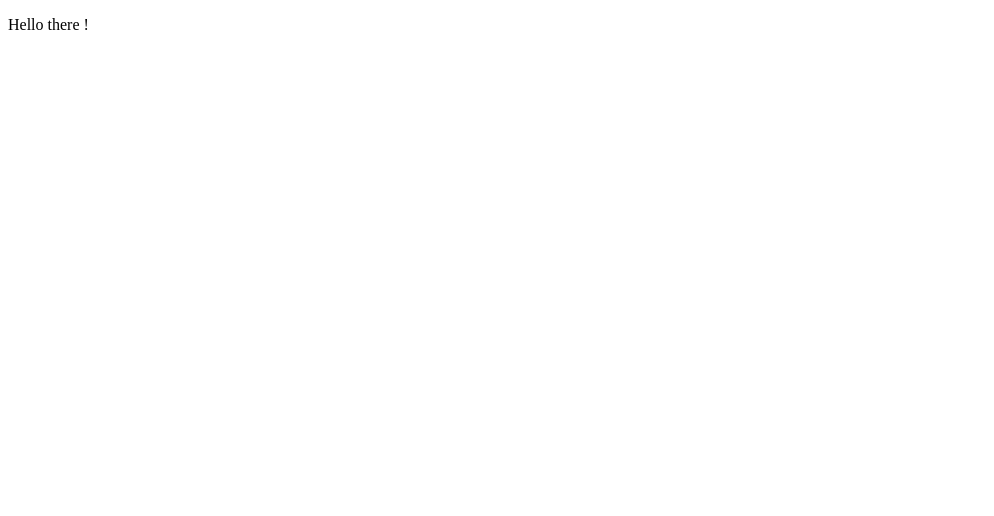
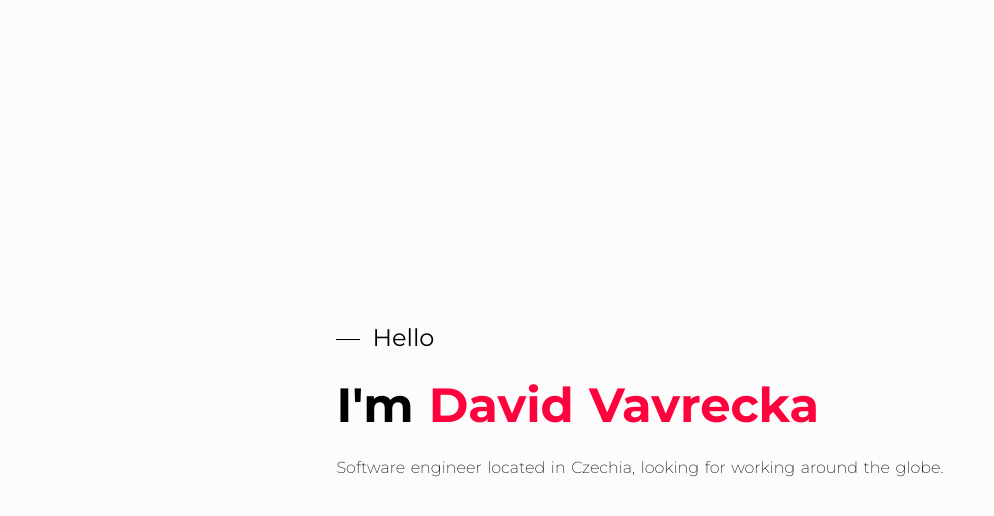
Before and after one commit to vavrec/vavrec, a plain HTML site: page index.html in a window 1280 px wide. Shown: the whole page, without its empty margins (0-994 px from the left). Drawn offline with Linux system fonts and the light colour scheme.

Commit message:
welcome page first try

```diff
--- a/index.html
+++ b/index.html
@@ -1,10 +1,28 @@
 <!DOCTYPE html>
 <html lang="cs">
+
 <head>
     <meta charset="UTF-8">
+    <link rel="preconnect" href="https://fonts.googleapis.com">
+    <link rel="preconnect" href="https://fonts.gstatic.com" crossorigin>
+    <link
+        href="https://fonts.googleapis.com/css2?family=Montserrat:ital,wght@0,100..900;1,100..900&family=Roboto:ital,wght@0,100;0,300;0,400;0,500;0,700;0,900;1,100;1,300;1,400;1,500;1,700;1,900&family=Rubik:ital,wght@0,300..900;1,300..900&display=swap"
+        rel="stylesheet">
+    <link rel="stylesheet" href="style.css">
+    <meta name="viewport" content="width=device-width, initial-scale=1.0">
     <title>David Vavrecka</title>
 </head>
+
 <body>
-    <p> Hello there !</p>
+    <section id="landing-section">
+        <div id="image"></div>
+        <div id="welcome-text">
+            <span class="greeting">Hello</span>
+            <span class="name">I'm <span class="red-text">David Vavrecka</span></span>
+            <span class="description">Software engineer located in Czechia, looking for working around the globe.</span>
+        </div>
+    </section>
+
 </body>
+
 </html>
--- /dev/null
+++ b/style.css
@@ -0,0 +1,57 @@
+* {
+    margin: 0;
+    padding: 0;
+}
+
+body {
+    font-family: "Montserrat", sans-serif;
+    height: 100vh;
+    word-spacing: 1.5px;
+}
+
+
+#landing-section {
+    background-color: hsl(0 0% 99%);
+    height: 100vh;
+    display: flex;
+    align-items: center;
+    justify-content: center;
+}
+
+.greeting {
+    /* font-weight: 600; */
+    font-size: 1.5em;
+}
+
+.greeting::before {
+    background-color: #000;
+    content: "";
+    display: inline-block;
+    height: 1px;
+    position: relative;
+    vertical-align: middle;
+    width: 1em;
+    margin-right: 0.5em;
+}
+
+#welcome-text {
+    display: flex;
+    flex-direction: column;
+    padding: 1em;
+
+}
+
+.red-text {
+    color: rgb(255, 2, 62);
+}
+
+.name {
+    margin-top: 0.5em;
+    margin-bottom: 0.5em;
+    font-size: 3em;
+    font-weight: 700;
+}
+
+.description {
+    font-weight: 200;
+}
```
